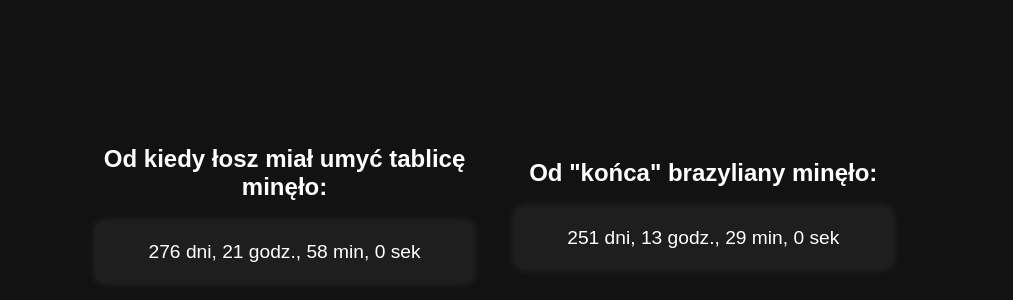
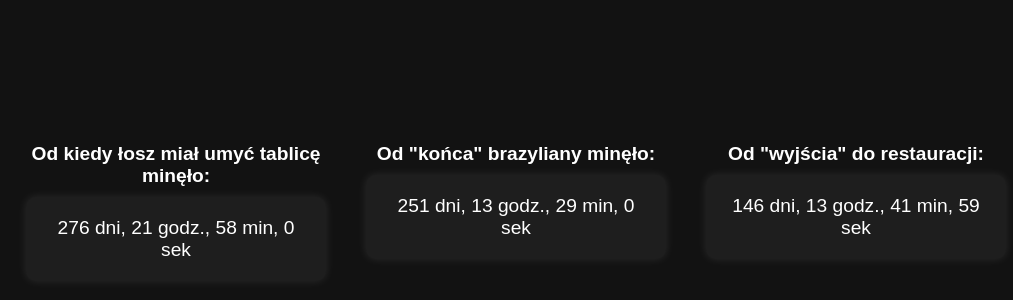
Before and after one commit to pwfor/pwfor.github.io, a plain HTML site: page index.html in a window 1280 px wide. Shown: the part 194-494 px from the top of the page, without its empty margins (124-1137 px from the left). Drawn offline with Linux system fonts and the light colour scheme.

Commit message:
Add restaurant

```diff
--- a/index.html
+++ b/index.html
@@ -9,7 +9,7 @@
         background: #121212;
         color: #ffffff;
         margin: 0;
-      height: 100vh;
+        min-height: 100vh;
         display: flex;
         align-items: center;
         justify-content: center;
@@ -17,19 +17,19 @@
 
       .row {
         display: flex;
-      flex-direction: row;
+        flex-wrap: wrap;
         gap: 40px;
+        justify-content: center;
       }
 
       .column {
-      width: 45%;
+        width: 300px;
         text-align: center;
-      align-content: center;
       }
 
       h1 {
-      font-size: 1.5em;
-      margin-bottom: 20px;
+        font-size: 1.2em;
+        margin-bottom: 10px;
       }
 
       .timer {
@@ -42,45 +42,53 @@
     </style>
   </head>
   <body>
-
-  <div class="row">
-    <div class="column">
-      <h1>Od kiedy łosz miał umyć tablicę minęło:</h1>
-      <div id="timer-tablica" class="timer">Ładowanie...</div>
-    </div>
-
-    <div class="column">
-      <h1>Od "końca" brazyliany minęło:</h1>
-      <div id="timer-brazyliana" class="timer">Ładowanie...</div>
-    </div>
-  </div>
-
+    <div class="row" id="timers-container"></div>
     <script>
-    const startDateTablica = new Date(2025, 5, 23, 15, 44, 0);
-    const startDateBrazyliana = new Date(2025, 6, 19, 0, 13, 0);
+      const timers = [{
+        title: "Od kiedy łosz miał umyć tablicę minęło:",
+        date: new Date(2025, 5, 23, 15, 44, 0)
+      }, {
+        title: "Od \"końca\" brazyliany minęło:",
+        date: new Date(2025, 6, 19, 0, 13, 0)
+      }, {
+        title: "Od \"wyjścia\" do restauracji:",
+        date: new Date(2025, 10, 1, 0, 0, 1)
+      }, ];
 
       function formatTime(diff) {
         const seconds = Math.floor(diff / 1000) % 60;
         const minutes = Math.floor(diff / (1000 * 60)) % 60;
         const hours = Math.floor(diff / (1000 * 60 * 60)) % 24;
         const days = Math.floor(diff / (1000 * 60 * 60 * 24));
+        return `${days} dni, ${hours} godz., ${minutes} min, ${seconds} sek`;
+      }
 
-      return `${days} dni, ${hours} godz., ${minutes} min, ${seconds} sek`;
+      function createTimers() {
+        const container = document.getElementById("timers-container");
+        timers.forEach((timer, index) => {
+          const column = document.createElement("div");
+          column.className = "column";
+          const title = document.createElement("h1");
+          title.textContent = timer.title;
+          const timerDiv = document.createElement("div");
+          timerDiv.className = "timer";
+          timerDiv.id = "timer-" + index;
+          column.appendChild(title);
+          column.appendChild(timerDiv);
+          container.appendChild(column);
+        });
       }
 
       function updateTimers() {
         const now = new Date();
-
-      const diffTablica = now - startDateTablica;
-      const diffBrazyliana = now - startDateBrazyliana;
-
-      document.getElementById("timer-tablica").textContent = formatTime(diffTablica);
-      document.getElementById("timer-brazyliana").textContent = formatTime(diffBrazyliana);
+        timers.forEach((timer, index) => {
+          const diff = now - timer.date;
+          document.getElementById("timer-" + index).textContent = formatTime(diff);
+        });
       }
-
+      createTimers();
       updateTimers();
       setInterval(updateTimers, 1000);
     </script>
-
   </body>
 </html>
```
Lines whose indentation alone changed are shown as unchanged.
